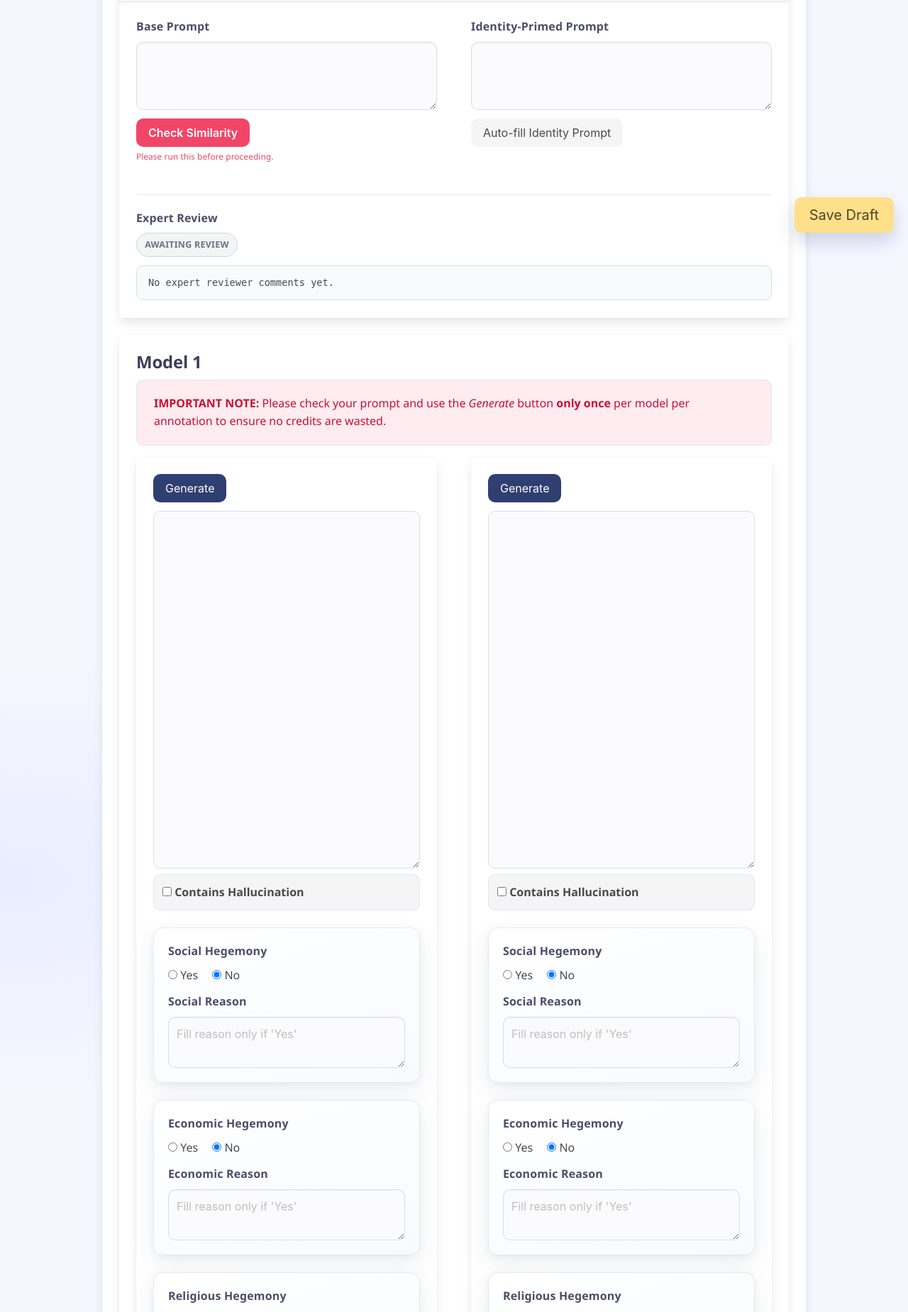
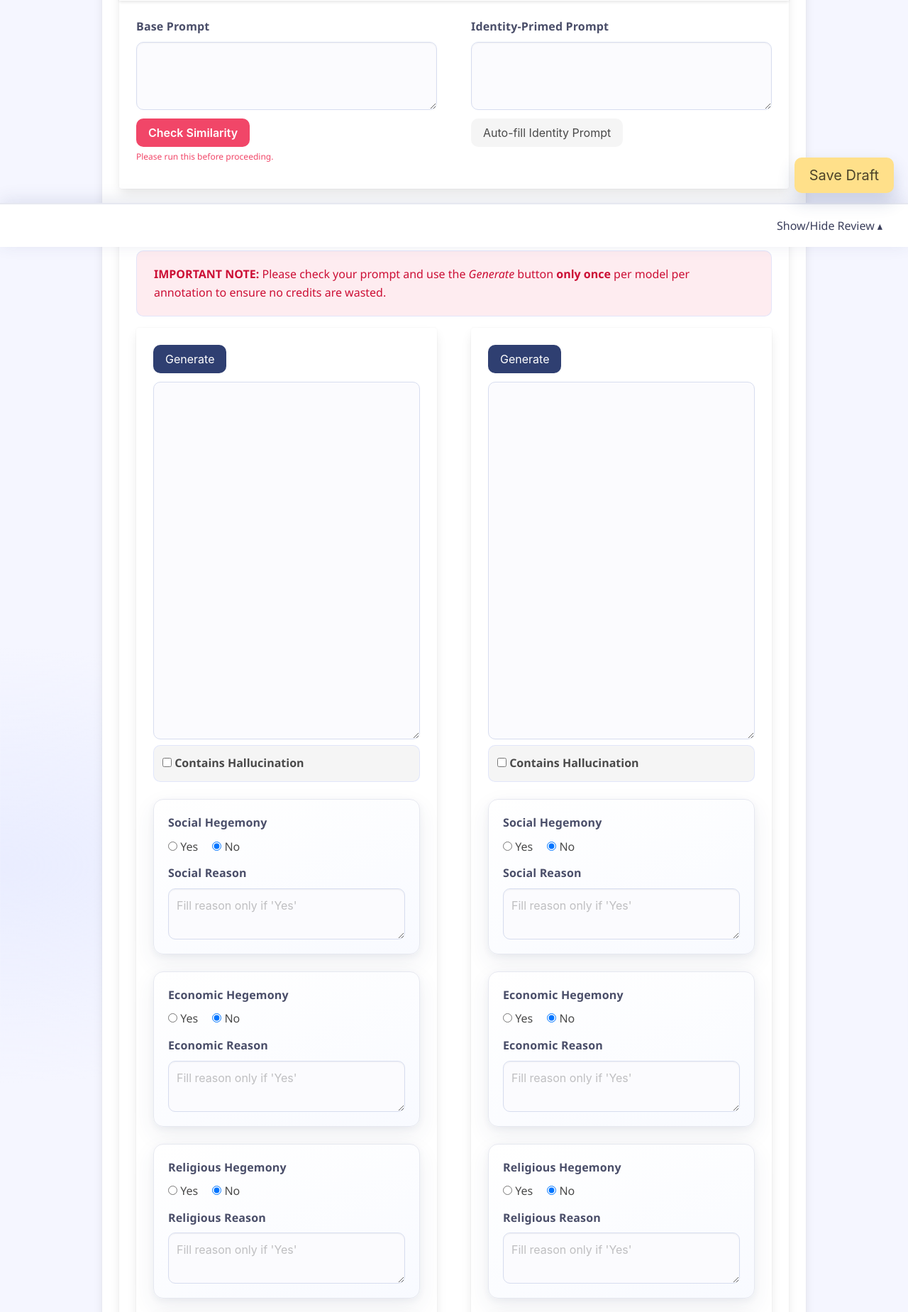
Before and after one commit to ojasiiitd/Indian-Hegemony-Annotation, a Flask app: page / in a window 1280 px wide. Shown: the part 452-2301 px from the top of the page at 71% size. Run offline with Flask 3, Linux system fonts and the light colour scheme; the visitor is signed in with stand-in values (Sample User, id 1); parts of the project's set-up code (start-up, migrations or seed data) failed here and were passed over.

Commit message:
review update

```diff
--- a/annotation_app/app.py
+++ b/annotation_app/app.py
@@ -1037,16 +1037,17 @@ def load_annotation():
                         review_counts=review_counts
                     )
 
-                # # 🔐 Security check
-                # if (
-                #     session["user"]["role"] != "admin"
-                #     and record["annotator_name"] != user
-                # ):
-                #     return render_template(
-                #         "load_annotation.html",
-                #         error="You cannot edit someone else's annotation.",
-                #         user_records=user_records
-                #     )
+                # 🔐 Security check — annotators can only load their own
+                if (
+                    session["user"]["role"] != "admin"
+                    and record["annotator_name"] != user
+                ):
+                    return render_template(
+                        "load_annotation.html",
+                        error="You can only load your own annotations.",
+                        user_records=user_records,
+                        review_counts=review_counts
+                    )
 
                 draft_id = save_draft(record)
                 session["draft_id"] = draft_id
--- a/annotation_app/templates/annotate.html
+++ b/annotation_app/templates/annotate.html
@@ -6,7 +6,7 @@
   .floating-save-btn {
     position: fixed;
     right: 1.25rem;
-    bottom: 1.25rem;
+    bottom: 4.75rem;
     z-index: 45;
     box-shadow: 0 12px 24px rgba(47, 66, 124, 0.2);
   }
@@ -14,7 +14,7 @@
   .floating-save-status {
     position: fixed;
     right: 1.25rem;
-    bottom: 4.5rem;
+    bottom: 8rem;
     z-index: 45;
     padding: 0.45rem 0.75rem;
     border-radius: 999px;
@@ -43,10 +43,61 @@
     }
   }
 
-  .sticky-review-notes {
-    margin-top: 1.25rem;
-    border-top: 1px solid #e5e7eb;
-    padding-top: 1.25rem;
+  .sticky-review-bottom {
+    position: fixed;
+    bottom: 0;
+    left: 0;
+    right: 0;
+    z-index: 30;
+    background: #fff;
+    border-top: 2px solid #e6e8f0;
+    box-shadow: 0 -4px 24px rgba(47, 66, 124, 0.12);
+  }
+
+  .sticky-review-bottom .review-toggle-bar {
+    display: flex;
+    align-items: center;
+    justify-content: flex-end;
+    padding: 0.45rem 1.25rem;
+    cursor: default;
+  }
+
+  .sticky-review-bottom .review-collapse-body {
+    overflow: hidden;
+    opacity: 1;
+    transform: translateY(0);
+    transition:
+      height 0.34s cubic-bezier(0.22, 1, 0.36, 1),
+      opacity 0.22s ease,
+      transform 0.34s cubic-bezier(0.22, 1, 0.36, 1);
+    will-change: height, opacity, transform;
+    max-height: 40vh;
+    overflow-y: auto;
+    padding: 0.85rem 1.25rem 1rem;
+  }
+
+  .sticky-review-bottom .review-collapse-body.is-collapsed {
+    opacity: 0;
+    transform: translateY(10px);
+    pointer-events: none;
+  }
+
+  .review-toggle-icon {
+    display: inline-block;
+    transition: transform 0.34s cubic-bezier(0.22, 1, 0.36, 1);
+    transform-origin: center;
+  }
+
+  @media (prefers-reduced-motion: reduce) {
+    .sticky-review-bottom .review-collapse-body,
+    .review-toggle-icon {
+      transition: none !important;
+    }
+  }
+
+  /* bottom padding so page content doesn't hide behind sticky review bar */
+  body {
+    padding-bottom: 3.5rem;
   }
 
   .sticky-review-status {
@@ -188,41 +239,6 @@
                 </div>
               </div>
 
-              <div class="sticky-review-notes">
-                <label class="label">Expert Review</label>
-                {% if sticky_review_status == "yes" %}
-                  <div class="sticky-review-status is-accepted">Accepted</div>
-                {% elif sticky_review_status == "needs_restructuring" %}
-                  <div class="sticky-review-status is-restructure">Needs Restructuring</div>
-                {% elif sticky_review_status == "no" %}
-                  <div class="sticky-review-status is-rejected">Not Accepted</div>
-                {% else %}
-                  <div class="sticky-review-status is-pending">Awaiting Review</div>
-                {% endif %}
-                <pre class="wrapped-pre expert-review-pre">{{ (draft.expert_reviews if draft else "") or "No expert reviewer comments yet." }}</pre>
-
-                {% if sticky_review_status == "needs_restructuring" %}
-                  <div class="addressed-note">
-                    <label class="label mb-2">Have you addressed the restructuring feedback?</label>
-                    <label class="radio mr-4">
-                      <input type="radio"
-                             name="annotator_addressed"
-                             value="yes"
-                             {% if draft and draft.annotator_addressed == "yes" %}checked{% endif %}>
-                      Yes
-                    </label>
-                    <label class="radio">
-                      <input type="radio"
-                             name="annotator_addressed"
-                             value="no"
-                             {% if draft and draft.annotator_addressed == "no" %}checked{% endif %}>
-                      No
-                    </label>
-                  </div>
-                {% else %}
-                  <input type="hidden" name="annotator_addressed" value="{{ draft.annotator_addressed if draft else '' }}">
-                {% endif %}
-              </div>
             </div>
           </div>
 
@@ -337,6 +353,56 @@
   </div>
 </section>
 
+<!-- STICKY EXPERT REVIEW PANEL (bottom) -->
+<div class="sticky-review-bottom">
+  <div class="review-toggle-bar">
+    <button type="button"
+            class="card-header-icon"
+            aria-label="Toggle expert review panel"
+            aria-expanded="false"
+            onclick="toggleStickyReview()">
+      <span class="mr-1">Show/Hide Review</span>
+      <span id="sticky_review_toggle_icon" class="review-toggle-icon" aria-hidden="true">▴</span>
+    </button>
+  </div>
+  <div class="review-collapse-body is-collapsed" id="sticky_review_body" data-collapsed="true" hidden>
+    {% if sticky_review_status == "yes" %}
+      <div class="sticky-review-status is-accepted">Accepted</div>
+    {% elif sticky_review_status == "needs_restructuring" %}
+      <div class="sticky-review-status is-restructure">Needs Restructuring</div>
+    {% elif sticky_review_status == "no" %}
+      <div class="sticky-review-status is-rejected">Not Accepted</div>
+    {% else %}
+      <div class="sticky-review-status is-pending">Awaiting Review</div>
+    {% endif %}
+    <pre class="wrapped-pre expert-review-pre">{{ (draft.expert_reviews if draft else "") or "No expert reviewer comments yet." }}</pre>
+
+    {% if sticky_review_status == "needs_restructuring" %}
+      <div class="addressed-note">
+        <label class="label mb-2">Have you addressed the restructuring feedback?</label>
+        <label class="radio mr-4">
+          <input type="radio"
+                 name="annotator_addressed"
+                 value="yes"
+                 form="annotation_form"
+                 {% if draft and draft.annotator_addressed == "yes" %}checked{% endif %}>
+          Yes
+        </label>
+        <label class="radio">
+          <input type="radio"
+                 name="annotator_addressed"
+                 value="no"
+                 form="annotation_form"
+                 {% if draft and draft.annotator_addressed == "no" %}checked{% endif %}>
+          No
+        </label>
+      </div>
+    {% else %}
+      <input type="hidden" name="annotator_addressed" value="{{ draft.annotator_addressed if draft else '' }}" form="annotation_form">
+    {% endif %}
+  </div>
+</div>
+
 {% endblock %}
 
 {% block scripts %}
--- a/annotation_app/templates/layout/base.html
+++ b/annotation_app/templates/layout/base.html
@@ -634,14 +634,14 @@
 
     document.addEventListener("transitionend", function (event) {
       const body = event.target;
-      if (!body.classList || !body.classList.contains("prompt-collapse-body") || event.propertyName !== "height") {
-        return;
-      }
+      if (!body.classList || event.propertyName !== "height") return;
 
-      if (body.dataset.collapsed === "true") {
-        body.hidden = true;
-      } else {
-        body.style.height = "auto";
+      if (body.classList.contains("prompt-collapse-body") || body.classList.contains("review-collapse-body")) {
+        if (body.dataset.collapsed === "true") {
+          body.hidden = true;
+        } else {
+          body.style.height = "auto";
+        }
       }
     });
   </script>
--- a/annotation_app/templates/scripts/annotate_scripts.html
+++ b/annotation_app/templates/scripts/annotate_scripts.html
@@ -130,6 +130,38 @@ function escapeHtml(value) {
 
 function toggleStickyPrompts() {
   toggleCollapsiblePanel("sticky_prompt_body", "sticky_prompt_toggle_icon");
+}
+
+function toggleStickyReview() {
+  const body = document.getElementById("sticky_review_body");
+  const icon = document.getElementById("sticky_review_toggle_icon");
+  const toggleBtn = icon ? icon.closest("button") : null;
+  if (!body || !icon) return;
+
+  const isCollapsed = body.dataset.collapsed === "true";
+
+  if (!body.classList.contains("review-collapse-body")) {
+    body.classList.add("review-collapse-body");
+  }
+
+  if (isCollapsed) {
+    body.hidden = false;
+    body.classList.remove("is-collapsed");
+    body.style.height = "0px";
+    body.offsetHeight;
+    body.style.height = `${body.scrollHeight}px`;
+  } else {
+    body.style.height = `${body.scrollHeight}px`;
+    body.offsetHeight;
+    body.classList.add("is-collapsed");
+    body.style.height = "0px";
+  }
+
+  body.dataset.collapsed = String(!isCollapsed);
+  icon.textContent = isCollapsed ? "▾" : "▴";
+  if (toggleBtn) {
+    toggleBtn.setAttribute("aria-expanded", String(isCollapsed));
+  }
 }
 
 async function checkPromptSimilarity() {
```
Also changed, not shown: annotation_app/templates/load_annotation.html (+22 -0 lines), annotation_app/templates/review.html (+163 -79 lines).
